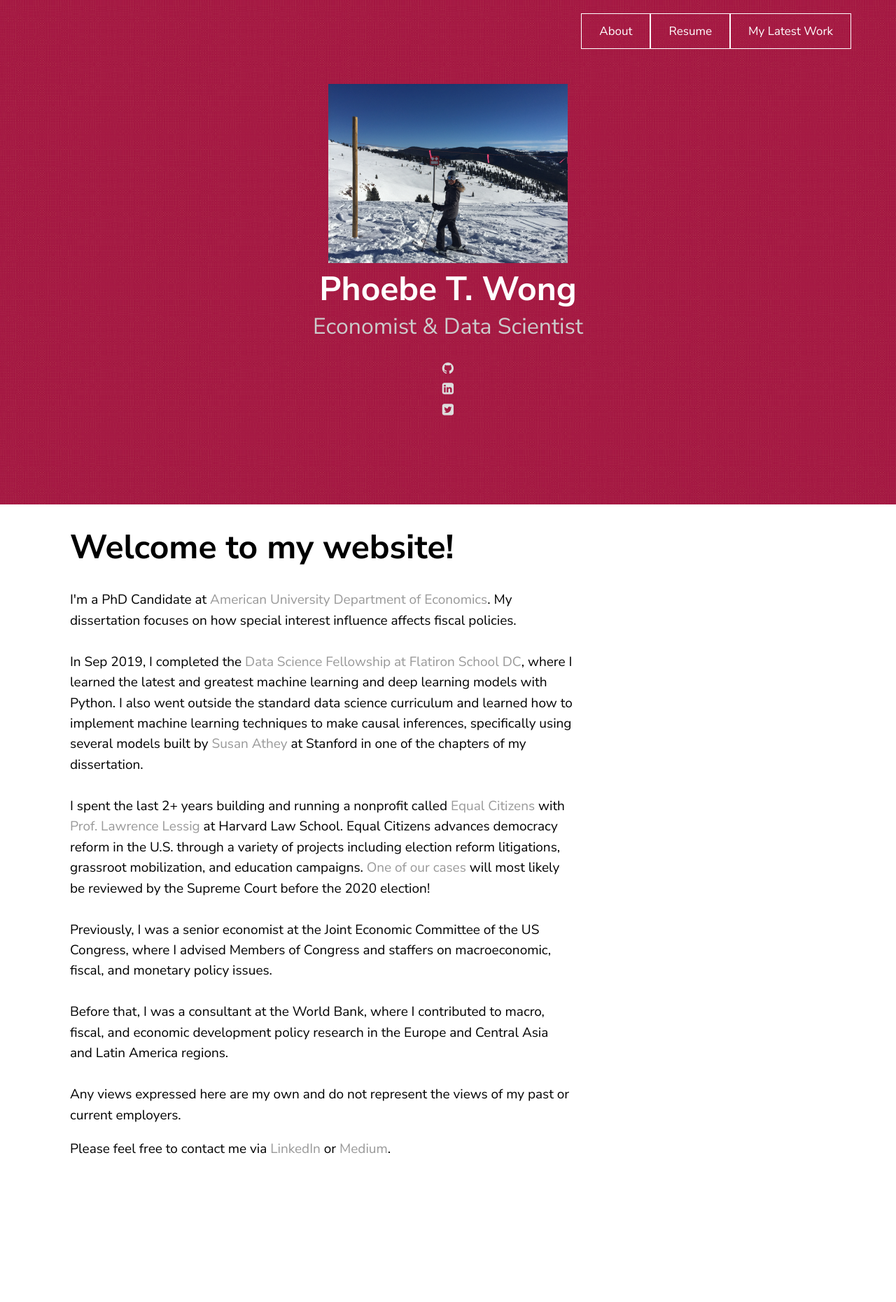
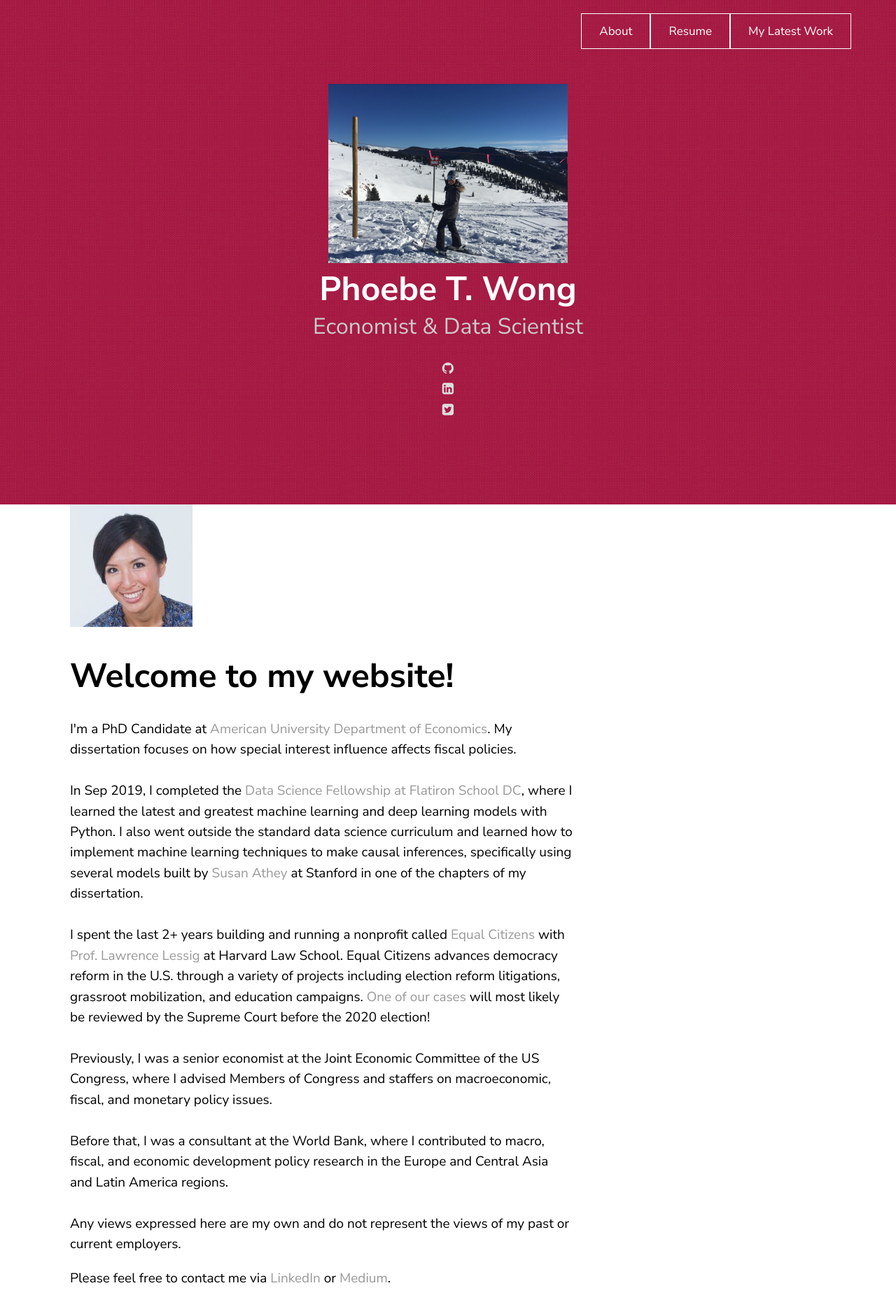
Before and after one commit to phoebetwong/phoebetwong.github.io, a Jekyll site: the page built from index.html, in a window 1280 px wide. Shown: the whole page at 70% size. Built offline with Jekyll 4.4.1, drawn with Linux system fonts in a browser that asks for light colours; a script that is not in the unit is left out; before the commit the page ends 1677 px from its top, so only the background shows below that.

Commit message:
added pic to main content block

```diff
--- a/index.html
+++ b/index.html
@@ -3,6 +3,7 @@ layout: page
 title: Home
 ---
 <div class="blurb">
+	<img src="assets/head2.jpg" alt="Portfolio Picture"  height="175" width="175" class="headerimg">
 	<h1>Welcome to my website!</h1>
 	<p>I'm a PhD Candidate at <a href="https://www.american.edu/cas/economics/" target="_blank">American University Department of Economics</a>. My dissertation focuses on how special interest influence
 		affects fiscal policies.
```
Also changed, not shown: 1 other file.
